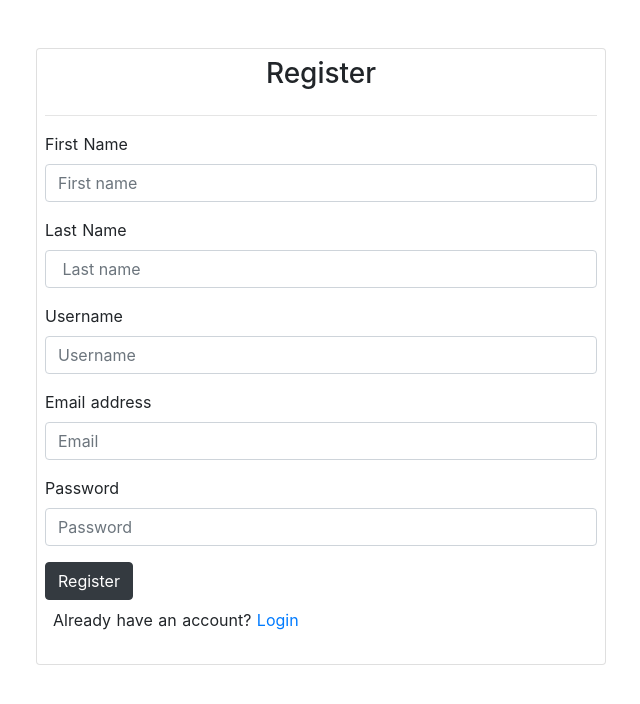
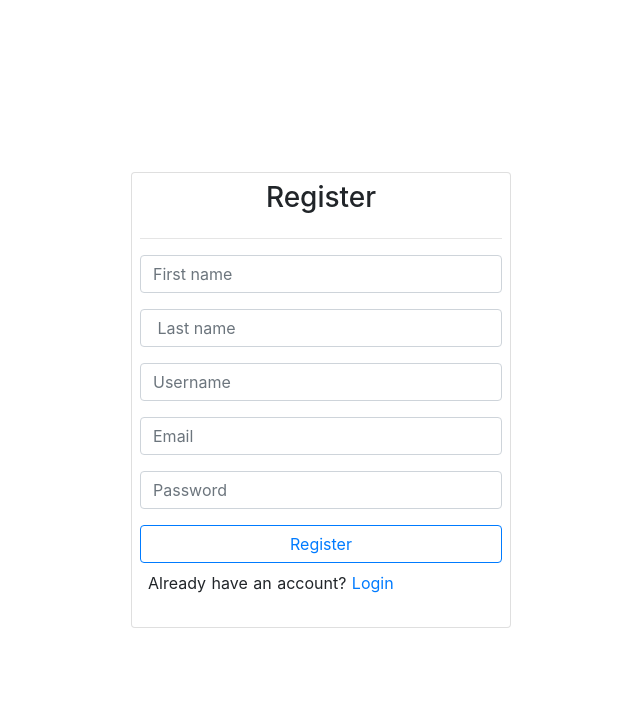
Before and after one commit to obiaw/django-nuxt-app, a Nuxt app: page /register in a window 1280 px wide. Shown: the top 704 px of the page, without its empty margins (319-959 px from the left). Built offline with nearby package versions, Linux system fonts and the light colour scheme.

Commit message:
cleaning up login register ui

```diff
--- a/pages/login.vue
+++ b/pages/login.vue
@@ -1,7 +1,7 @@
 <template>
     <div>
         <b-container class="bv-example-row">
-            <b-row class="mt-5">
+            <b-row class="vh-100" align-v="center">
                 <b-col cols="4" class="card p-2 mx-auto">
                     <h3 class="text-center">
                         Welcome back!
--- a/pages/register.vue
+++ b/pages/register.vue
@@ -1,29 +1,29 @@
 <template>
-    <b-container class="bv-example-row pt-5">
-        <b-row>
-            <b-col cols="6" class="card p-2 mx-auto">
+    <b-container class="bv-example-row">
+        <b-row class="vh-100" align-v="center">
+            <b-col cols="4" class="card p-2 mx-auto">
                 <h3 class="text-center">
                     Register
                 </h3>
                 <hr />
                 <b-form method="post" @submit.prevent="register">
                     <b-alert show v-if="error" variant="danger">{{error}}</b-alert>
-                    <b-form-group id="input-group-fname" label="First Name" label-for="input-lname">
+                    <b-form-group id="input-group-fname" label-for="input-lname">
                         <b-form-input id="input-fname" v-model="user.first_name" type="text" placeholder="First name"></b-form-input>
                     </b-form-group>
-                    <b-form-group id="input-group-lname" label="Last Name" label-for="input-lname">
+                    <b-form-group id="input-group-lname" label-for="input-lname">
                         <b-form-input id="input-lname" v-model="user.last_name" type="text" placeholder=" Last name"></b-form-input>
                     </b-form-group>
-                    <b-form-group id="input-group-uname" label="Username" label-for="input-uname">
+                    <b-form-group id="input-group-uname" label-for="input-uname">
                         <b-form-input id="input-uname" v-model="user.username" type="text" placeholder="Username" required></b-form-input>
                     </b-form-group>
-                    <b-form-group id="input-group-email" label="Email address" label-for="input-email">
+                    <b-form-group id="input-group-email" label-for="input-email">
                         <b-form-input id="input-email" v-model="user.email" type="email" placeholder="Email" required></b-form-input>
                     </b-form-group>
-                    <b-form-group id="input-group-password" label="Password" label-for="input-password">
+                    <b-form-group id="input-group-password" label-for="input-password">
                         <b-form-input id="input-password" v-model="user.password" type="password" placeholder="Password" required></b-form-input>
                     </b-form-group>
-                    <b-button type="submit" variant="dark">Register</b-button>
+                    <b-button type="submit" class="btn-block" variant="outline-primary">Register</b-button>
                     <p class="p-2">Already have an account? <a href="/login">Login</a></p>
                 </b-form>
             </b-col>
@@ -36,7 +36,7 @@
         data() {
             return {
                 user: {
-                    'first_name': '',
+                    ' first_name': '',
                     'last_name': '',
                     'username': '',
                     'email': '',
```
